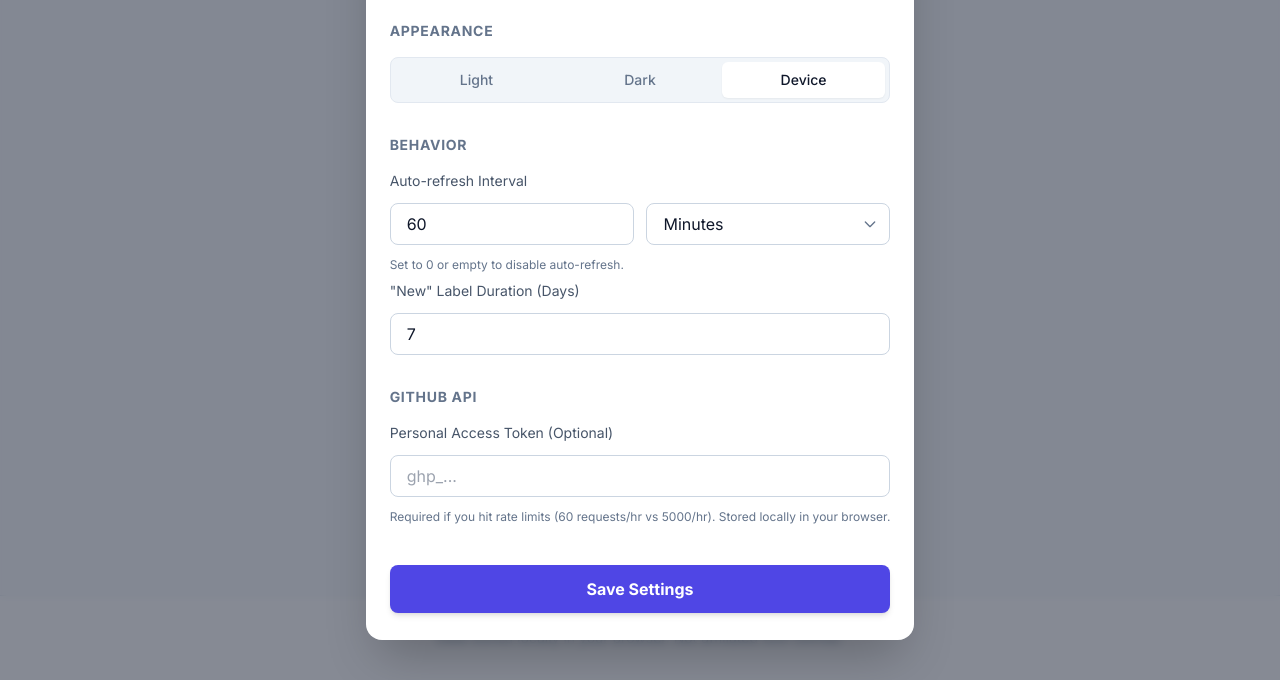
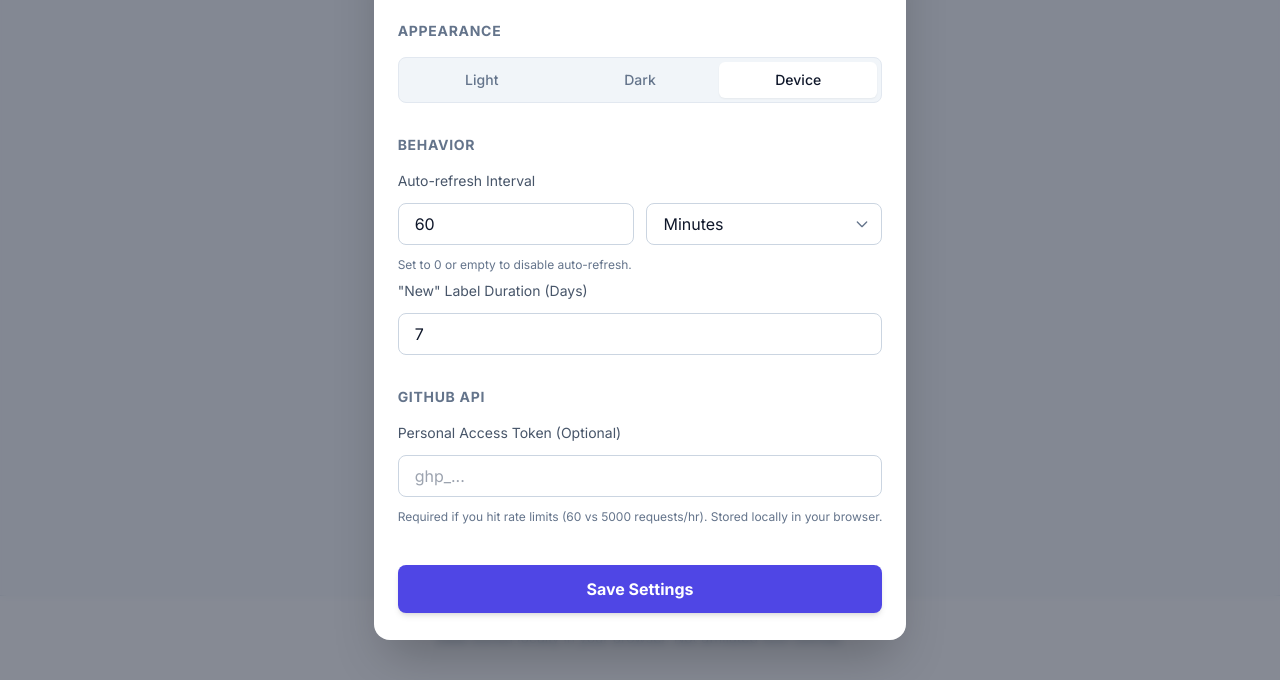
Before and after one commit to comet-builds/ReleaseRadar, a plain HTML site: page index.html in a window 1280 px wide. Both pictures are taken after a click on the button 1228 px from the left and 32 px from the top of the page. Shown: the part 120-800 px from the top of the page. Drawn offline with nearby package versions, Linux system fonts and the light colour scheme.

Commit message:
Update wording

```diff
--- a/index.html
+++ b/index.html
@@ -153,7 +153,7 @@
                     <div class="space-y-3">
                         <label for="api-key-input" class="block text-sm text-slate-600 dark:text-slate-400">Personal Access Token (Optional)</label>
                         <input type="password" id="api-key-input" placeholder="ghp_..." class="w-full px-4 py-2 rounded-lg border border-slate-300 dark:border-slate-600 bg-white dark:bg-slate-900 text-slate-900 dark:text-white focus:ring-2 focus:ring-indigo-500 outline-none">
-                        <p class="text-xs text-slate-500">Required if you hit rate limits (60 requests/hr vs 5000/hr). Stored locally in your browser.</p>
+                        <p class="text-xs text-slate-500">Required if you hit rate limits (60 vs 5000 requests/hr). Stored locally in your browser.</p>
                     </div>
                 </div>
 
```
